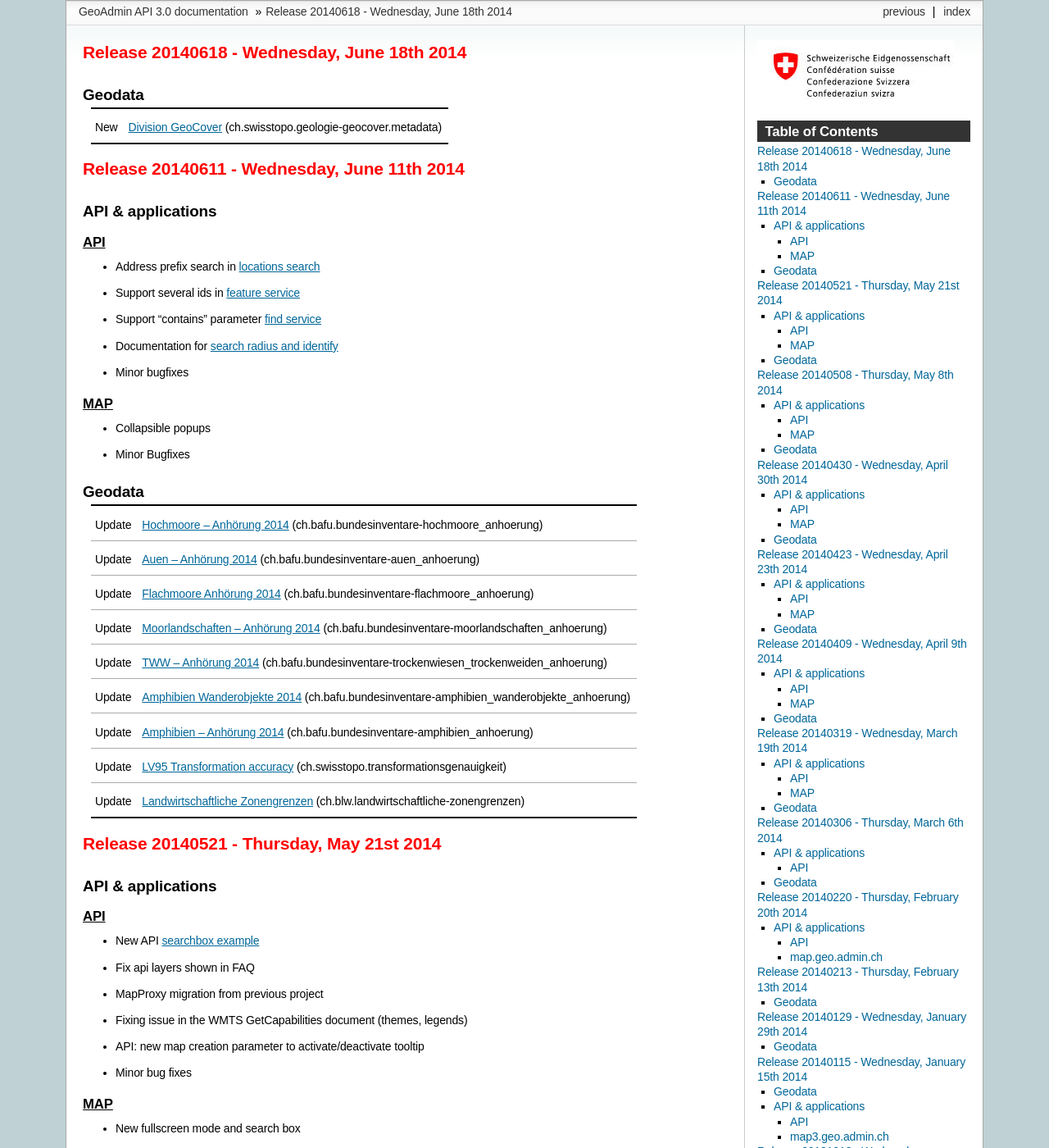
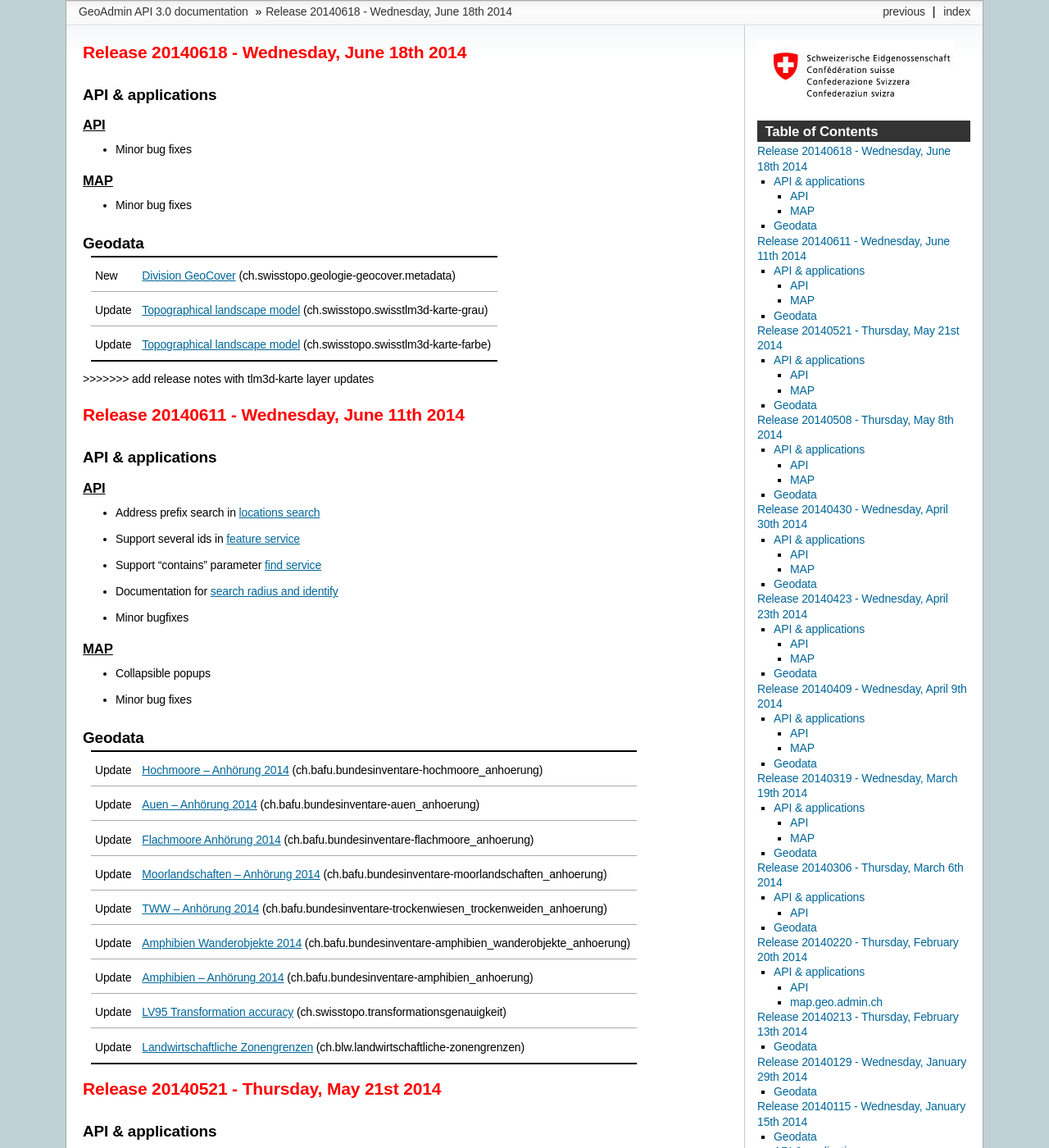
Before and after one commit to swisstopo-test/doc-chsdi3, a Sphinx documentation site: the page built from source/releasenotes/index.rst, in a window 1280 px wide and 1400 px high. Shown: the whole window at 82% size. Built offline with Sphinx 7.4.7, drawn with Linux system fonts in a browser that asks for light colours.

Commit message:
add release notes with tlm3d-karte layer updates

```diff
--- a/source/releasenotes/index.rst
+++ b/source/releasenotes/index.rst
@@ -1,13 +1,29 @@
-Release 20140618 -  Wednesday, June 18th 2014
-====================================================
+Release 20140618 - Wednesday, June 18th 2014
+============================================
+
+API & applications
+******************
+
+`API <//api3.geo.admin.ch>`__
+-----------------------------------
+
+- Minor bug fixes
+
+`MAP <//map.geo.admin.ch>`__
+-----------------------------------
+
+- Minor bug fixes
 
 Geodata
 ********
-+--------+------------------------------------------------------------------------------------------------------------------------------------------------------------------------------------------------------+
-| New    | `Division GeoCover <//map.geo.admin.ch/?layers=ch.swisstopo.geologie-geocover.metadata>`__ (ch.swisstopo.geologie-geocover.metadata)                                                                 |
-+--------+------------------------------------------------------------------------------------------------------------------------------------------------------------------------------------------------------+
-
-
++--------+----------------------------------------------------------------------------------------------------------------------------------------------------------+
+| New    | `Division GeoCover <//map.geo.admin.ch/?layers=ch.swisstopo.geologie-geocover.metadata>`__ (ch.swisstopo.geologie-geocover.metadata)                     |
++--------+----------------------------------------------------------------------------------------------------------------------------------------------------------+
+| Update | `Topographical landscape model <//map.geo.admin.ch/?layers=ch.swisstopo.swisstlm3d-karte-grau>`__ (ch.swisstopo.swisstlm3d-karte-grau)                   |
++--------+----------------------------------------------------------------------------------------------------------------------------------------------------------+
+| Update | `Topographical landscape model <//map.geo.admin.ch/?layers=ch.swisstopo.swisstlm3d-karte-farbe>`__ (ch.swisstopo.swisstlm3d-karte-farbe)                 |
++--------+----------------------------------------------------------------------------------------------------------------------------------------------------------+
+>>>>>>> add release notes with tlm3d-karte layer updates
 
 Release 20140611 - Wednesday, June 11th 2014
 ============================================
@@ -28,7 +44,7 @@ API & applications
 -----------------------------------
 
 - Collapsible popups
-- Minor Bugfixes
+- Minor bug fixes
 
 Geodata
 ********
```
